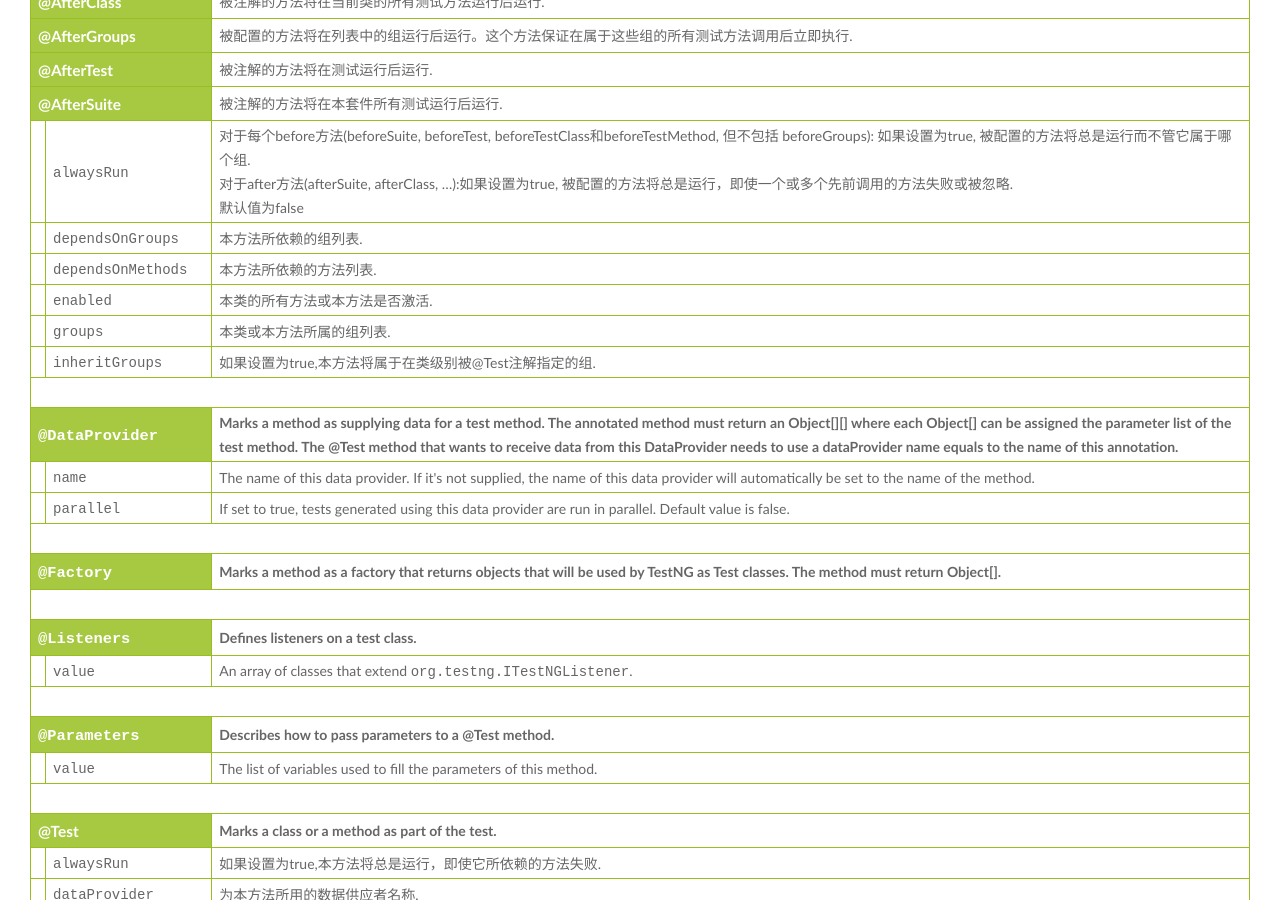
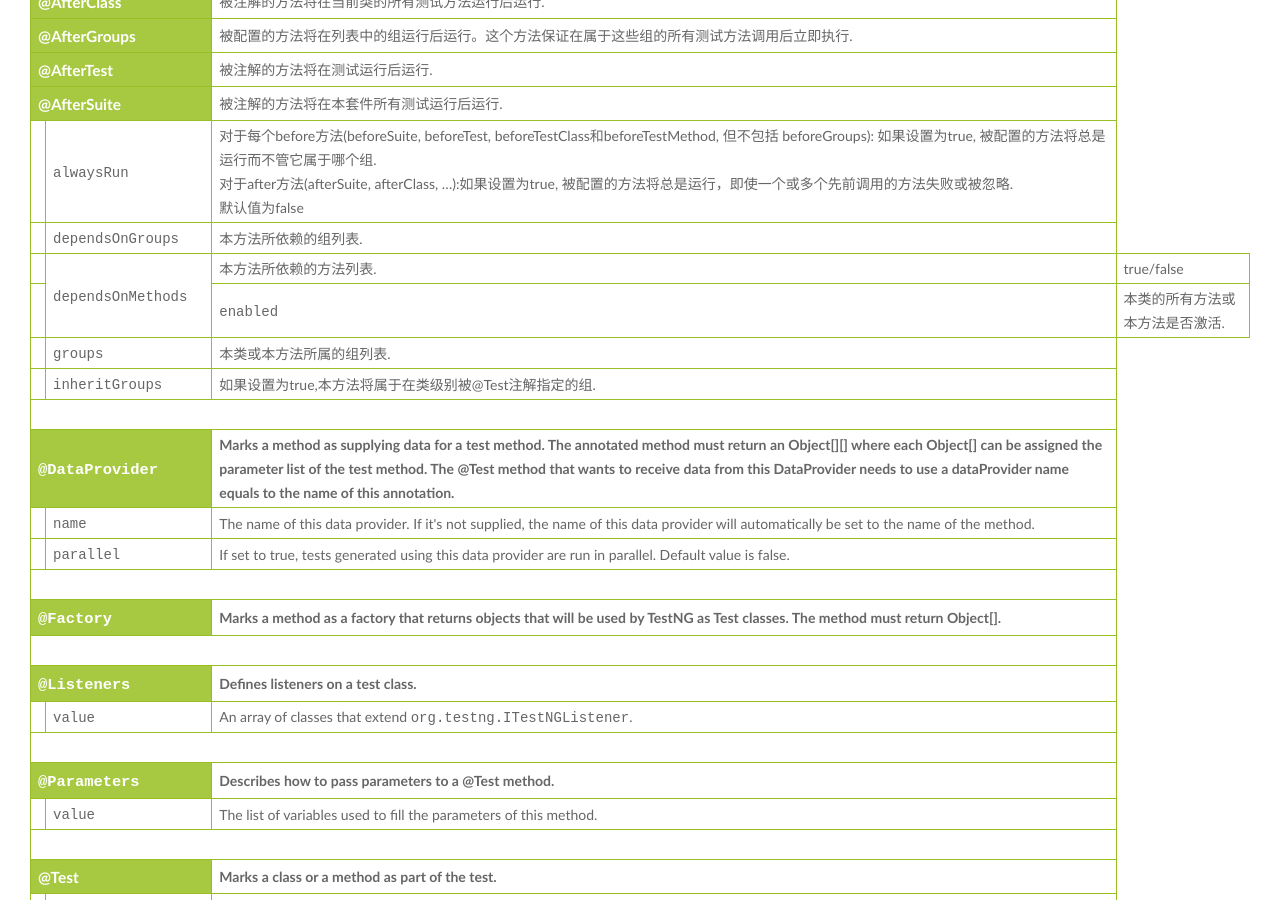
Before and after one commit to kuiwa/taken, a Jekyll site: the page built from _posts/2016-08-24-testng-section-2-annotations-chs.html, in a window 1280 px wide and 900 px high, scrolled down 478 px. Built offline with Jekyll 4.4.1, drawn with Linux system fonts in a browser that asks for light colours; nearby versions of some CDN libraries.

Commit message:
taken theme

```diff
--- a/_posts/2016-08-24-testng-section-2-annotations-chs.html
+++ b/_posts/2016-08-24-testng-section-2-annotations-chs.html
@@ -110,11 +110,14 @@ Here is a quick overview of the annotations available in TestNG along with their
 	<tr>
 	<td>
 	</td>
-	<td>
+	<td rowSpan="2">
 	<tt>dependsOnMethods</tt>
 	</td>
 	<td>
 			  本方法所依赖的方法列表.
+	</td>
+	<td>
+		true/false
 	</td>
 	</tr>
 
```
